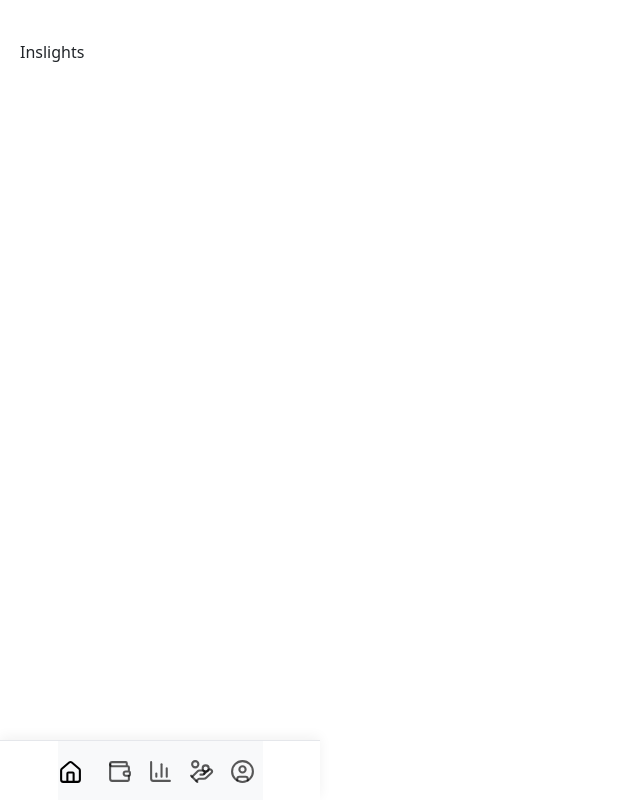
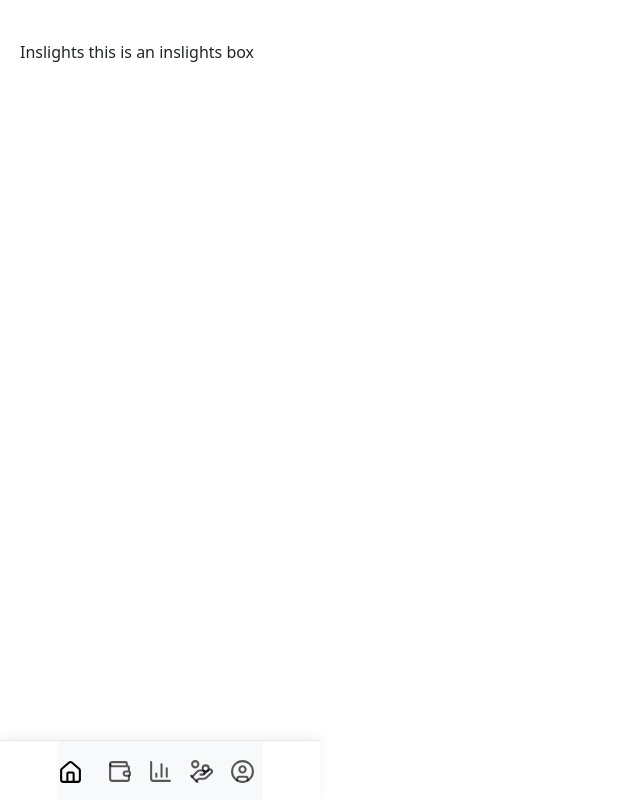
Before and after one commit to shaikhabuhasim0/finixy-expense-tracker, a React (Vite) app: page /Inslights in a window 1280 px wide. Shown: the whole page, without its empty margins (0-640 px from the left). Built offline with nearby package versions, Linux system fonts and the light colour scheme.

Commit message:
inslights

```diff
--- a/src/Components/Inslights.jsx
+++ b/src/Components/Inslights.jsx
@@ -2,6 +2,8 @@ import React from 'react'
 
 export default function Inslights() {
   return (
-    <div>Inslights</div>
+    <div>Inslights
+      this is an inslights box
+    </div>
   )
 }
```
